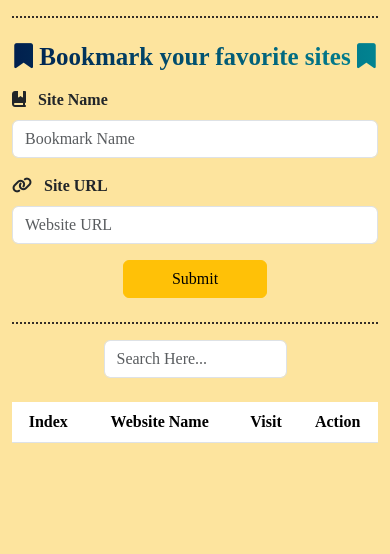
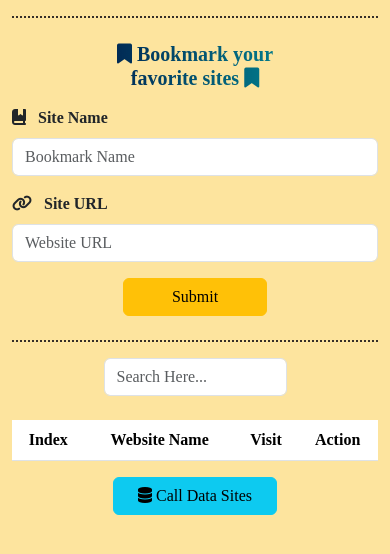
Before and after one commit to khaledradwan96/Bookmarker, a plain HTML site: page index.html in a window 390 px wide. Shown: the part 124-678 px from the top of the page. Drawn offline with Linux system fonts and the light colour scheme; a web font is replaced by a local one.

Commit message:
add code of function addTestData()

```diff
--- a/css/main.css
+++ b/css/main.css
@@ -118,3 +118,10 @@ table tbody tr:hover td:nth-child(2) {
 .pop-up i {
   color: #bb4120;
 }
+
+@media screen and (max-width: 480px) {
+  main .add-control h2 {
+    font-size: 20px;
+    max-width: 200px;
+  }
+}
--- a/index.html
+++ b/index.html
@@ -74,6 +74,10 @@
                 <i class="fa-solid fa-circle-radiation"></i>
                 Clear All
             </button>
+            <button id="testBtn" onclick="addTestData()" class="btn btn-info px-4 d-none">
+                <i class="fa-solid fa-database"></i>
+                Call Data Sites
+            </button>
 
         </div>
     </main>
--- a/js/main.js
+++ b/js/main.js
@@ -9,12 +9,14 @@ var searchInput = document.getElementById("searchInput")
 var addBtn = document.getElementById("addBtn")
 var updateBtn = document.getElementById("updateBtn")
 var clearBtn = document.getElementById("clearBtn")
+var testBtn = document.getElementById("testBtn")
 
 
 var siteContainer;
 if(localStorage.getItem('bookmarkSites') === null){  // user is new
     siteContainer = [];
     clearBtn.classList.add("d-none")
+    testBtn.classList.remove("d-none")
     }else{ // user have storage data
     siteContainer = JSON.parse(localStorage.getItem('bookmarkSites'));
     displaySite(siteContainer);
@@ -82,6 +84,7 @@ function deleteSite(index){
 
     if(siteContainer.length == 0){
         clearBtn.classList.add("d-none")
+        testBtn.classList.remove("d-none")
     }
 }
 
@@ -152,4 +155,18 @@ function clearAll(){
     siteContainer = [];
     displaySite(siteContainer);
     clearBtn.classList.add("d-none")
+    testBtn.classList.remove("d-none")
 }
+
+function addTestData(){
+    var testData = [
+        {name: "facebook", URL: "https://www.facebook.com/"},
+        {name: "YouTube", URL: "https://www.youtube.com/"},
+        {name: "google", URL: "https://www.google.com/"},
+    ]
+    siteContainer = testData;
+    displaySite(siteContainer);
+    localStorage.setItem("bookmarkSites", JSON.stringify(siteContainer))
+    testBtn.classList.add("d-none")
+    clearBtn.classList.remove("d-none")
+}
```
